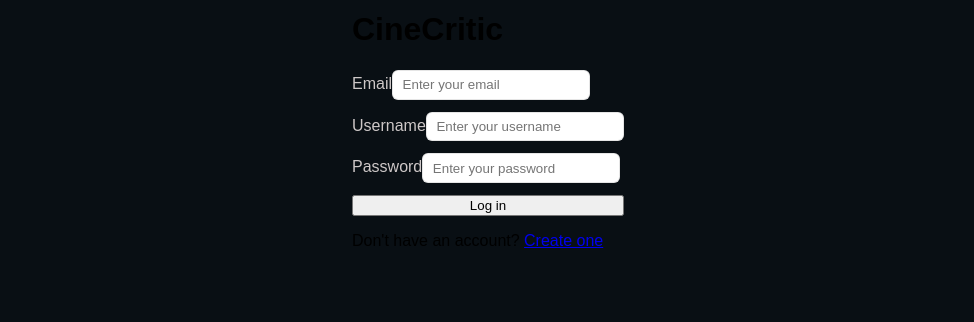
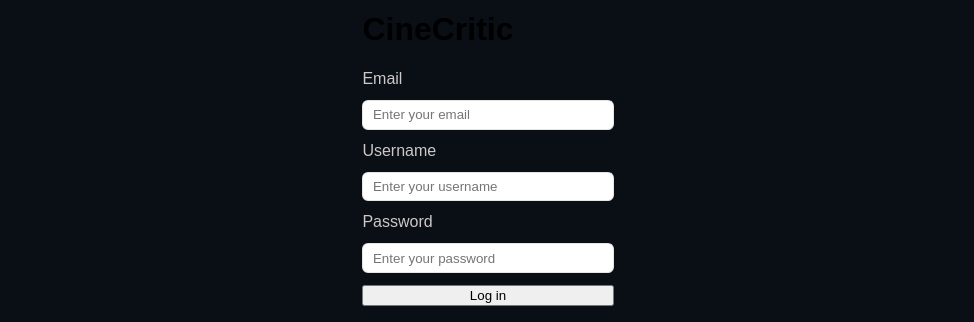
Before and after one commit to vetematts/CineCritic-frontend, a React (Vite) app: page /login in a window 1280 px wide. Shown: the part 143-465 px from the top of the page, without its empty margins (152-1126 px from the left). Built offline with nearby package versions, Linux system fonts and the light colour scheme; no server answers; a web font is replaced by a local one.

Commit message:
feat: Placed the inputs outside of the labels, to better comply with semantic HTML styling.

```diff
--- a/src/components/LoginForm.jsx
+++ b/src/components/LoginForm.jsx
@@ -58,32 +58,32 @@ export default function LoginForm() {
     <StyledForm onSubmit={handleLoginSubmit}>
       <StyledLoginLabels>
         Email
-        <StyledInput
+      </StyledLoginLabels>
+      <StyledInput
           type="email"
           value={email}
           onChange={(event) => setEmail(event.target.value)}
           placeholder="Enter your email"
         />
-      </StyledLoginLabels>
       <StyledLoginLabels>
         Username
-        <StyledInput
+      </StyledLoginLabels>
+      <StyledInput
           type="text"
           value={username}
           onChange={(event) => setUsername(event.target.value)}
           placeholder="Enter your username"
         />
-      </StyledLoginLabels>
       <StyledLoginLabels>
         Password
-        <StyledInput
+      </StyledLoginLabels>
+      <StyledInput
           type="password"
           value={password}
           onChange={(event) => setPassword(event.target.value)}
           placeholder="Enter your password"
           required
         />
-      </StyledLoginLabels>
       {message && <StyledError>{message}</StyledError>}
       <button type="submit">Log in</button>
     </StyledForm>
```
